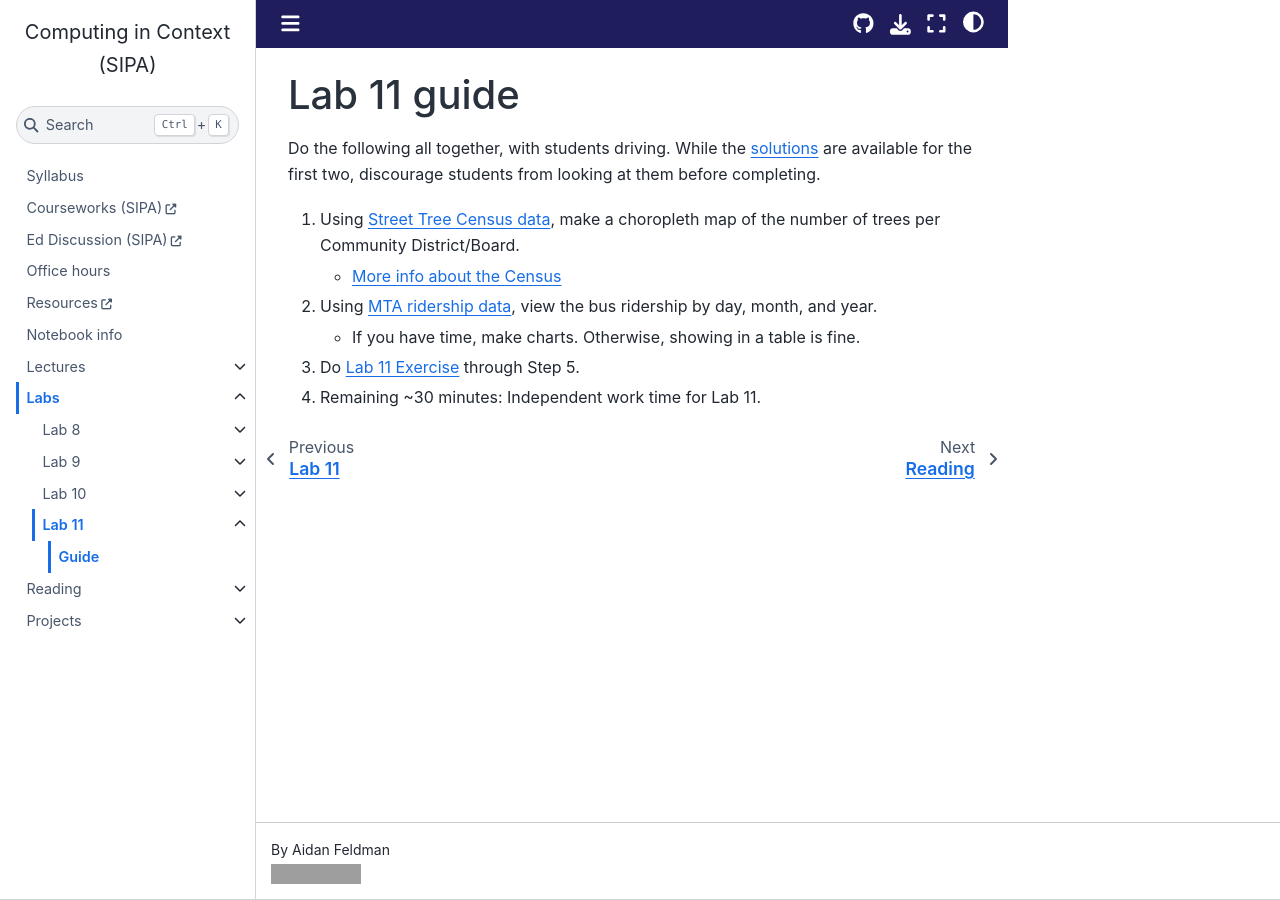
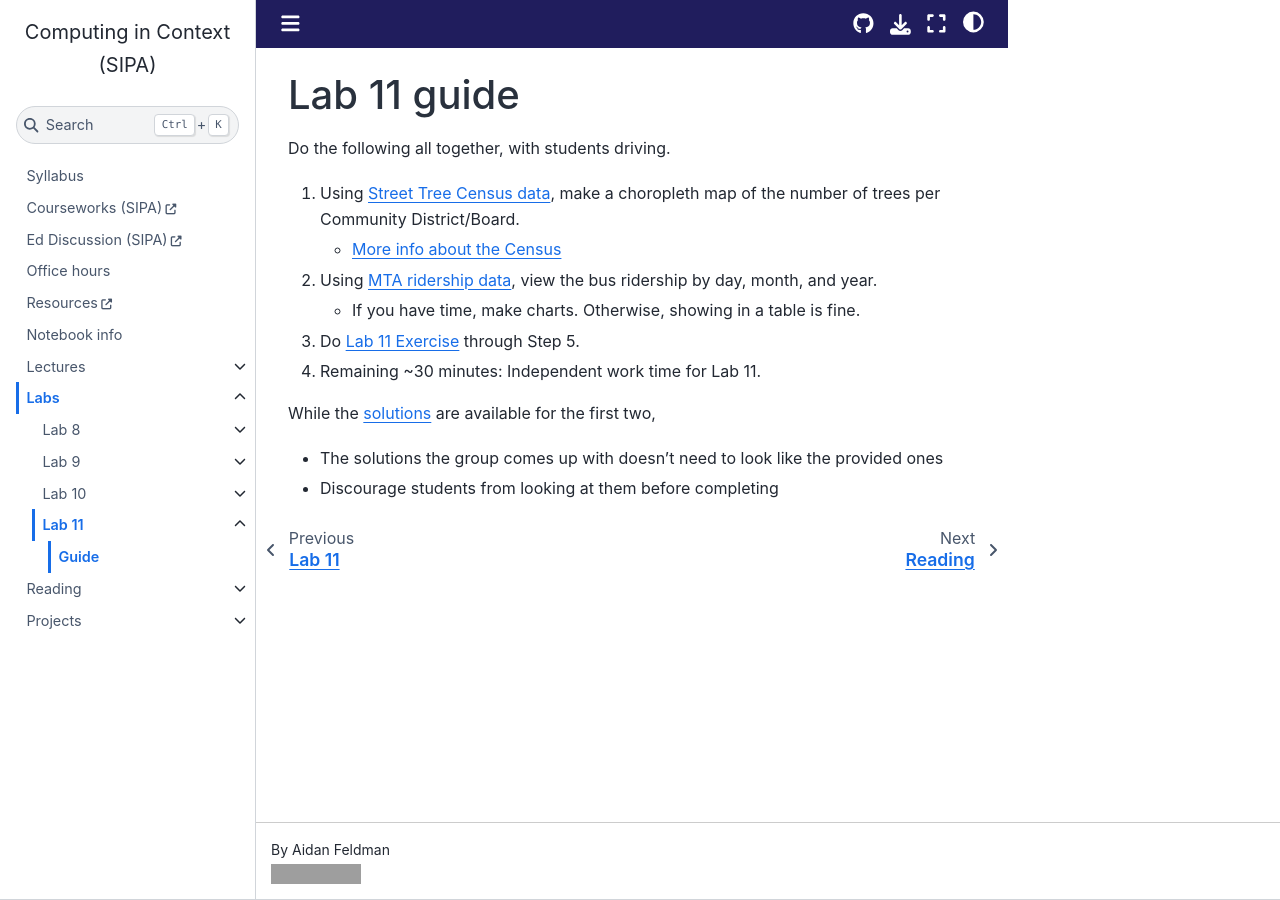
Before and after one commit to afeld/computing-in-context, a Jupyter Book: the page built from lab_11_guide.md, in a window 1280 px wide. Built offline with Jupyter Book 1.0.4 settings and Sphinx 7.4.7 and the Sphinx Book theme 1.1.4, drawn with Linux system fonts in a browser that asks for light colours; pages that are not in the unit, such as notebooks, are missing from menus; comment, search, counter and statistics services are not loaded; grey boxes are pictures that could not be loaded.

```diff
--- a/_toc.yml
+++ b/_toc.yml
@@ -46,7 +46,7 @@
           - file: lab_11_guide
             title: Guide
           - file: lab_11_solutions
-            title: Exercise solution
+            title: Solutions
   - file: redirects/reading
     sections:
       - file: week_8
--- a/lab_11_guide.md
+++ b/lab_11_guide.md
@@ -8,3 +8,8 @@
    - If you have time, make charts. Otherwise, showing in a table is fine.
 1. Do [Lab 11 Exercise](lab_11.ipynb) through Step 5.
 1. Remaining ~30 minutes: Independent work time for Lab 11.
+
+While the [solutions](lab_11_solutions.ipynb) are available for the first two,
+
+- The solutions the group comes up with doesn't need to look like the provided ones
+- Discourage students from looking at them before completing
```
Also changed, not shown: other parts of lab_11_guide.md (+1 -1 lines), 2 other files.
